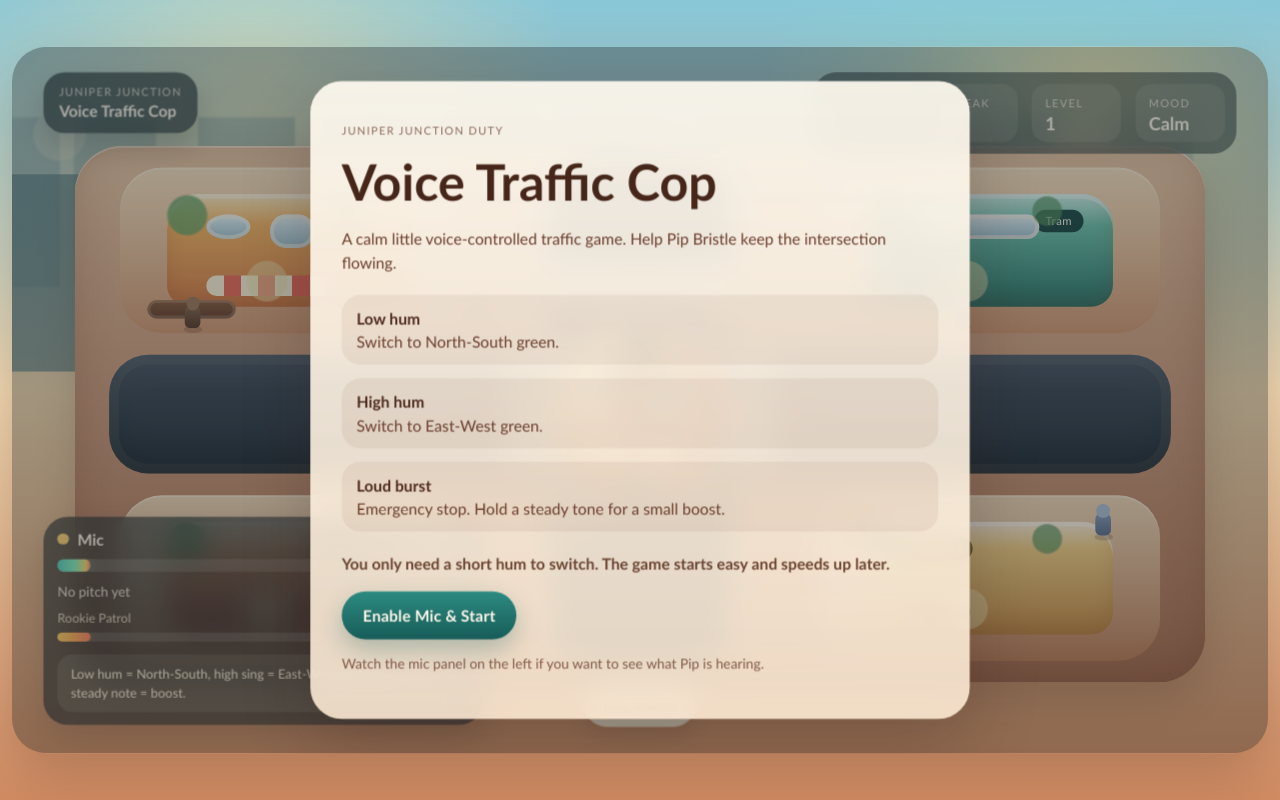
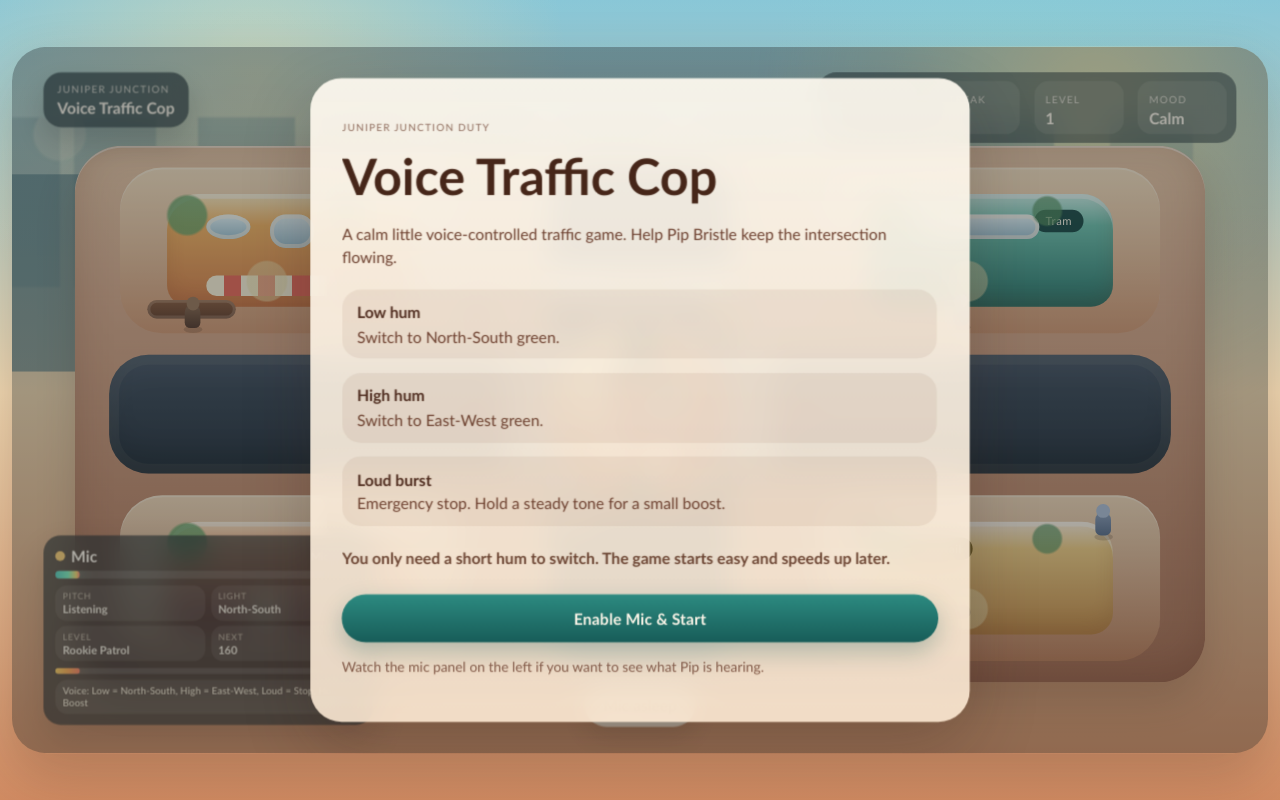
Before and after one commit to Mike-Animal-Counseling/Voice-Traffic-Cop, a React (Vite) app: page / in a window 1280 px wide. Built offline with nearby package versions, Linux system fonts and the light colour scheme.

Commit message:
Compact HUD and keep voice controls visible

```diff
--- a/src/App.tsx
+++ b/src/App.tsx
@@ -251,18 +251,28 @@ function App() {
               <div className="meter">
                 <div className="meter__fill" style={{ width: `${Math.max(8, snapshot.volume * 100)}%` }} />
               </div>
-              <div className="mic-readout">
-                <span>{snapshot.smoothedPitch ? `${Math.round(snapshot.smoothedPitch)} Hz` : 'No pitch yet'}</span>
-                <span>{game.emergencyStop ? 'All stop' : `${axisLabel(game.activeAxis)} green`}</span>
+              <div className="mic-stats">
+                <div className="mic-stat">
+                  <span className="mic-stat__label">Pitch</span>
+                  <strong>{snapshot.smoothedPitch ? `${Math.round(snapshot.smoothedPitch)} Hz` : 'Listening'}</strong>
                 </div>
-              <div className="level-strip">
-                <span>{levelName}</span>
-                <span>{game.difficultyLevel >= 3 ? 'Max level' : `Upgrade at ${game.levelGoal}`}</span>
+                <div className="mic-stat">
+                  <span className="mic-stat__label">Light</span>
+                  <strong>{game.emergencyStop ? 'All stop' : axisLabel(game.activeAxis)}</strong>
+                </div>
+                <div className="mic-stat">
+                  <span className="mic-stat__label">Level</span>
+                  <strong>{levelName}</strong>
+                </div>
+                <div className="mic-stat">
+                  <span className="mic-stat__label">Next</span>
+                  <strong>{game.difficultyLevel >= 3 ? 'Maxed' : game.levelGoal}</strong>
+                </div>
               </div>
               <div className="meter meter--level">
                 <div className="meter__fill meter__fill--level" style={{ width: `${Math.max(8, progressToNext)}%` }} />
               </div>
-              <div className="hint-pill">Low hum = North-South, high sing = East-West, loud burst = stop, steady note = boost.</div>
+              <div className="hint-pill">Voice: Low = North-South, High = East-West, Loud = Stop, Hold = Boost</div>
             </aside>
 
             <div className="announcement-bar">{game.announcement}</div>
@@ -270,6 +280,7 @@ function App() {
             {game.phase === 'title' && (
               <div className="overlay">
                 <div className="card card--hero">
+                  <div className="card__body">
                     <p className="card__eyebrow">Juniper Junction Duty</p>
                     <h1>Voice Traffic Cop</h1>
                     <p>A calm little voice-controlled traffic game. Help Pip Bristle keep the intersection flowing.</p>
@@ -288,10 +299,13 @@ function App() {
                       </div>
                     </div>
                     <p className="start-tip">You only need a short hum to switch. The game starts easy and speeds up later.</p>
+                  </div>
+                  <div className="card__footer">
                     <button className="primary-button" onClick={startRun}>
                       {snapshot.permission === 'granted' ? 'Start Patrol' : 'Enable Mic & Start'}
                     </button>
                     <p className="card__microcopy">Watch the mic panel on the left if you want to see what Pip is hearing.</p>
+                  </div>
                 </div>
               </div>
             )}
--- a/src/styles.css
+++ b/src/styles.css
@@ -653,8 +653,8 @@ button {
   display: inline-flex;
   flex-direction: column;
   gap: 0.18rem;
-  padding: 0.85rem 1rem;
-  border-radius: 1.35rem;
+  padding: 0.7rem 0.88rem;
+  border-radius: 1.15rem;
   background: rgba(26, 41, 48, 0.62);
   box-shadow: 0 14px 28px rgba(22, 20, 20, 0.18);
 }
@@ -664,38 +664,40 @@ button {
 .metric__label {
   text-transform: uppercase;
   letter-spacing: 0.12em;
-  font-size: 0.7rem;
+  font-size: 0.64rem;
   opacity: 0.75;
 }
 
 .status-panel {
   display: flex;
   gap: 0.9rem;
-  padding: 0.75rem;
-  border-radius: 1.5rem;
+  padding: 0.6rem;
+  border-radius: 1.2rem;
   background: rgba(26, 41, 48, 0.48);
 }
 
 .metric {
   min-width: 5.7rem;
-  padding: 0.5rem 0.85rem;
-  border-radius: 1rem;
+  padding: 0.42rem 0.72rem;
+  border-radius: 0.9rem;
   background: rgba(255, 248, 234, 0.1);
 }
 
 .metric strong {
   display: block;
-  font-size: 1.15rem;
-  margin-top: 0.16rem;
+  font-size: 1rem;
+  margin-top: 0.12rem;
 }
 
 .mic-panel {
   position: absolute;
   left: 2rem;
   bottom: 1.8rem;
-  width: 28rem;
-  padding: 1rem 1rem 0.9rem;
-  border-radius: 1.55rem;
+  width: clamp(14rem, 28%, 21rem);
+  max-width: calc(100% - 4rem);
+  min-width: 13rem;
+  padding: 0.68rem 0.72rem 0.62rem;
+  border-radius: 1.1rem;
   background: rgba(26, 41, 48, 0.58);
   box-shadow: 0 16px 36px rgba(29, 20, 19, 0.16);
   z-index: 20;
@@ -704,19 +706,21 @@ button {
 .mic-panel__top {
   display: flex;
   align-items: center;
-  gap: 0.55rem;
-  margin-bottom: 0.7rem;
+  flex-wrap: wrap;
+  gap: 0.35rem;
+  margin-bottom: 0.35rem;
 }
 
 .mic-panel__command {
   margin-left: auto;
   color: #e7fff9;
-  font-size: 0.85rem;
+  font-size: 0.68rem;
+  max-width: 100%;
 }
 
 .permission-dot {
-  width: 0.72rem;
-  height: 0.72rem;
+  width: 0.62rem;
+  height: 0.62rem;
   border-radius: 50%;
   background: #ffd47d;
 }
@@ -732,7 +736,7 @@ button {
 }
 
 .meter {
-  height: 0.8rem;
+  height: 0.52rem;
   border-radius: 999px;
   background: rgba(255, 251, 244, 0.12);
   overflow: hidden;
@@ -745,27 +749,41 @@ button {
   box-shadow: 0 0 18px rgba(135, 241, 192, 0.4);
 }
 
-.mic-readout {
-  display: flex;
-  justify-content: space-between;
-  gap: 0.6rem;
-  margin-top: 0.7rem;
-  font-size: 0.86rem;
-  color: rgba(255, 247, 232, 0.88);
+.mic-stats {
+  display: grid;
+  grid-template-columns: repeat(2, minmax(0, 1fr));
+  gap: 0.35rem;
+  margin-top: 0.4rem;
 }
 
-.level-strip {
-  display: flex;
-  justify-content: space-between;
-  gap: 0.6rem;
-  margin-top: 0.65rem;
-  font-size: 0.8rem;
-  color: rgba(255, 244, 220, 0.82);
+.mic-stat {
+  padding: 0.34rem 0.45rem;
+  border-radius: 0.75rem;
+  background: rgba(255, 248, 234, 0.08);
+  min-width: 0;
+}
+
+.mic-stat__label {
+  display: block;
+  margin-bottom: 0.08rem;
+  font-size: 0.56rem;
+  letter-spacing: 0.08em;
+  text-transform: uppercase;
+  color: rgba(255, 243, 219, 0.62);
+}
+
+.mic-stat strong {
+  display: block;
+  font-size: 0.71rem;
+  color: rgba(255, 247, 232, 0.92);
+  white-space: nowrap;
+  overflow: hidden;
+  text-overflow: ellipsis;
 }
 
 .meter--level {
-  margin-top: 0.45rem;
-  height: 0.6rem;
+  margin-top: 0.38rem;
+  height: 0.38rem;
 }
 
 .meter__fill--level {
@@ -774,13 +792,14 @@ button {
 }
 
 .hint-pill {
-  margin-top: 0.8rem;
-  padding: 0.7rem 0.85rem;
-  border-radius: 1rem;
-  background: rgba(255, 248, 234, 0.1);
+  margin-top: 0.4rem;
+  padding: 0.36rem 0.45rem;
+  border-radius: 0.8rem;
+  background: rgba(255, 248, 234, 0.08);
   color: #fff4dd;
-  font-size: 0.82rem;
-  line-height: 1.4;
+  font-size: 0.62rem;
+  line-height: 1.2;
+  letter-spacing: 0.01em;
 }
 
 .announcement-bar {
@@ -820,6 +839,34 @@ button {
   background: linear-gradient(180deg, rgba(255, 250, 240, 0.93), rgba(255, 236, 214, 0.88));
   color: #6b3e2d;
   box-shadow: 0 24px 70px rgba(42, 20, 15, 0.24);
+}
+
+.card--hero {
+  display: flex;
+  flex-direction: column;
+  overflow: hidden;
+}
+
+.card__body {
+  min-height: 0;
+  overflow: auto;
+  padding-right: 0.15rem;
+  scrollbar-width: none;
+}
+
+.card__body::-webkit-scrollbar {
+  width: 0;
+  height: 0;
+}
+
+.card__footer {
+  margin-top: auto;
+  padding-top: 1rem;
+  background: transparent;
+}
+
+.card__footer .primary-button {
+  width: 100%;
 }
 
 .scene-stage .announcement-bar {
@@ -914,6 +961,10 @@ button {
     padding: 1.35rem;
   }
 
+  .card__footer {
+    padding-top: 0.8rem;
+  }
+
   .gameover-stats {
     grid-template-columns: 1fr;
   }
@@ -921,7 +972,18 @@ button {
 
 @media (max-height: 860px) {
   .mic-panel {
-    padding: 0.85rem 0.9rem 0.8rem;
+    padding: 0.72rem 0.78rem 0.68rem;
+  }
+}
+
+@media (max-width: 1100px) {
+  .mic-panel {
+    width: clamp(14rem, 34%, 21rem);
+  }
+
+  .mic-panel__command {
+    margin-left: 0;
+    flex-basis: 100%;
   }
 }
 
```
Lines whose indentation alone changed are shown as unchanged.
